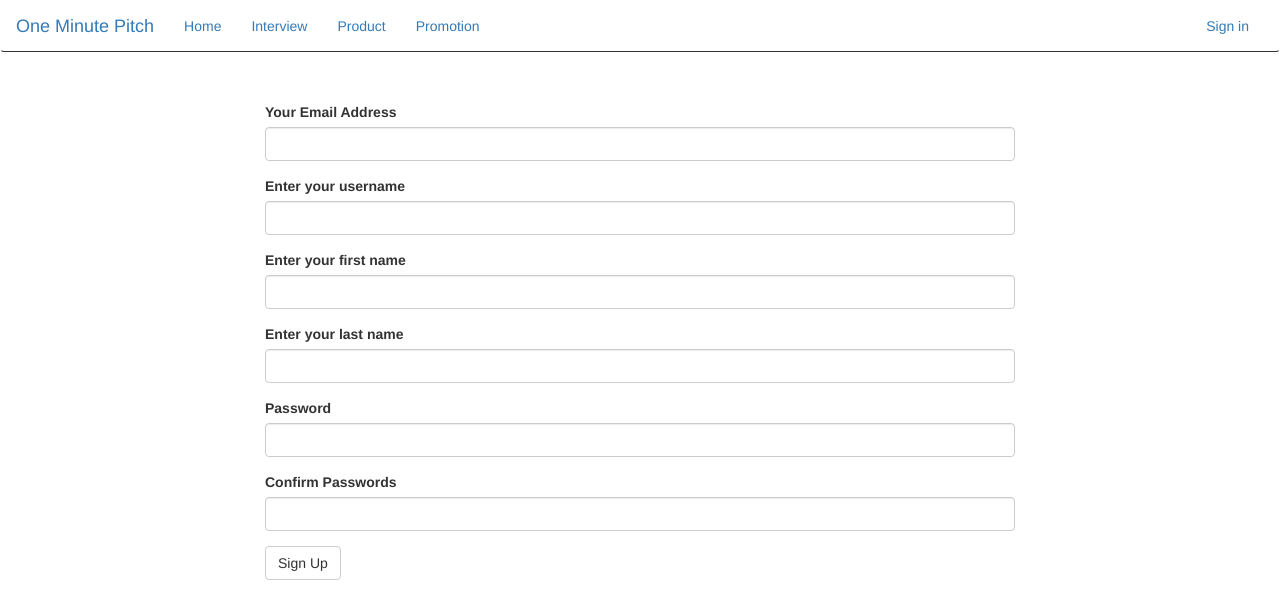
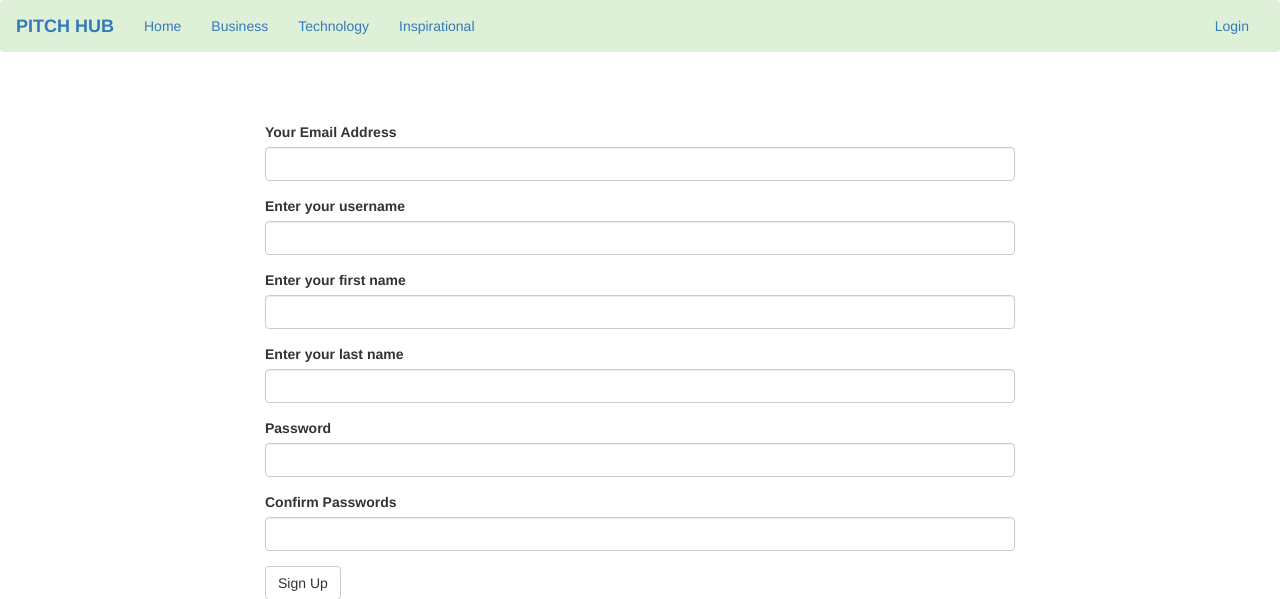
Before and after one commit to Valentino-Junior/PITCH-HUB, a Flask app: page /authenticate/register in a window 1280 px wide. Shown: the top 599 px of the page. Run offline with Flask 2, Linux system fonts and the light colour scheme; some libraries are stand-ins or nearby versions.

Commit message:
Added styling

```diff
--- a/app/templates/navbar.html
+++ b/app/templates/navbar.html
@@ -1,4 +1,4 @@
-<div class="navbar navbar-light" role="navigation" style="margin-bottom:0; border-bottom: 1px solid;">
+<nav class="navbar navbar-light bg-success">
     <div class="container-fluid">
         <div class="navbar-header">
             <button type="button" class="navbar-toggle" data-toggle="collapse" data-target=".navbar-collapse">
@@ -7,14 +7,14 @@
                 <span class="icon-bar"></span>
                 <span class="icon-bar"></span>
             </button>
-            <a href="/" class="navbar-brand"> One Minute Pitch </a>
+            <a href="/" class="navbar-brand"><b>PITCH HUB</b></a>
         </div>
         <div class="navbar-collapse collapse">
                 <ul class="nav navbar-nav">
                     <li><a href="/">Home</a></li>
-                    <li><a href="{{url_for('main.interview_pitches')}}">Interview</a></li>
-                    <li><a href="{{url_for('main.product_pitches')}}">Product</a></li>
-                    <li><a href="{{url_for('main.promotion_pitches')}}">Promotion</a></li>
+                    <li><a href="{{url_for('main.interview_pitches')}}">Business</a></li>
+                    <li><a href="{{url_for('main.product_pitches')}}">Technology</a></li>
+                    <li><a href="{{url_for('main.promotion_pitches')}}">Inspirational</a></li>
                 </ul>
 
                 <ul class="nav navbar-nav navbar-right">
@@ -24,13 +24,13 @@
                             <li><a href="{{url_for('main.profile',uname=current_user.username)}}">Profile</a></li>
                             <li><a href="{{url_for('main.user_pitches',uname=current_user.username)}}">My Pitches</a></li>
                             <li role="separator" class="divider"></li>
-                            <li><a href="{{url_for('auth.logout')}}">Sign out</a></li>
+                            <li><a href="{{url_for('auth.logout')}}">logout</a></li>
                         </ul>
                     </li>
                     {% else %}
-                    <li><a href="{{url_for('auth.login')}}">Sign in</a></li>
+                    <li><a href="{{url_for('auth.login')}}">Login</a></li>
                 </ul>
                 {%endif%}
             </div>
     </div>
-</div>
+</nav>
```
